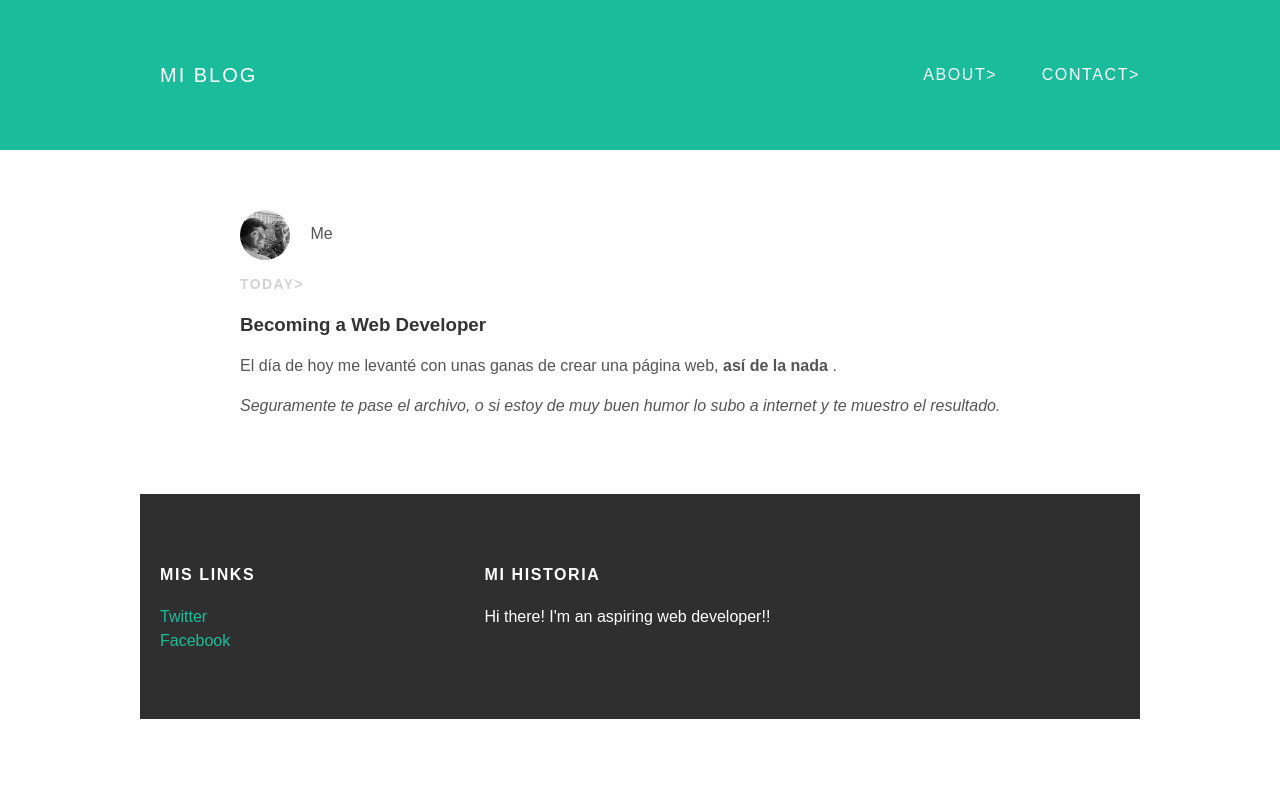
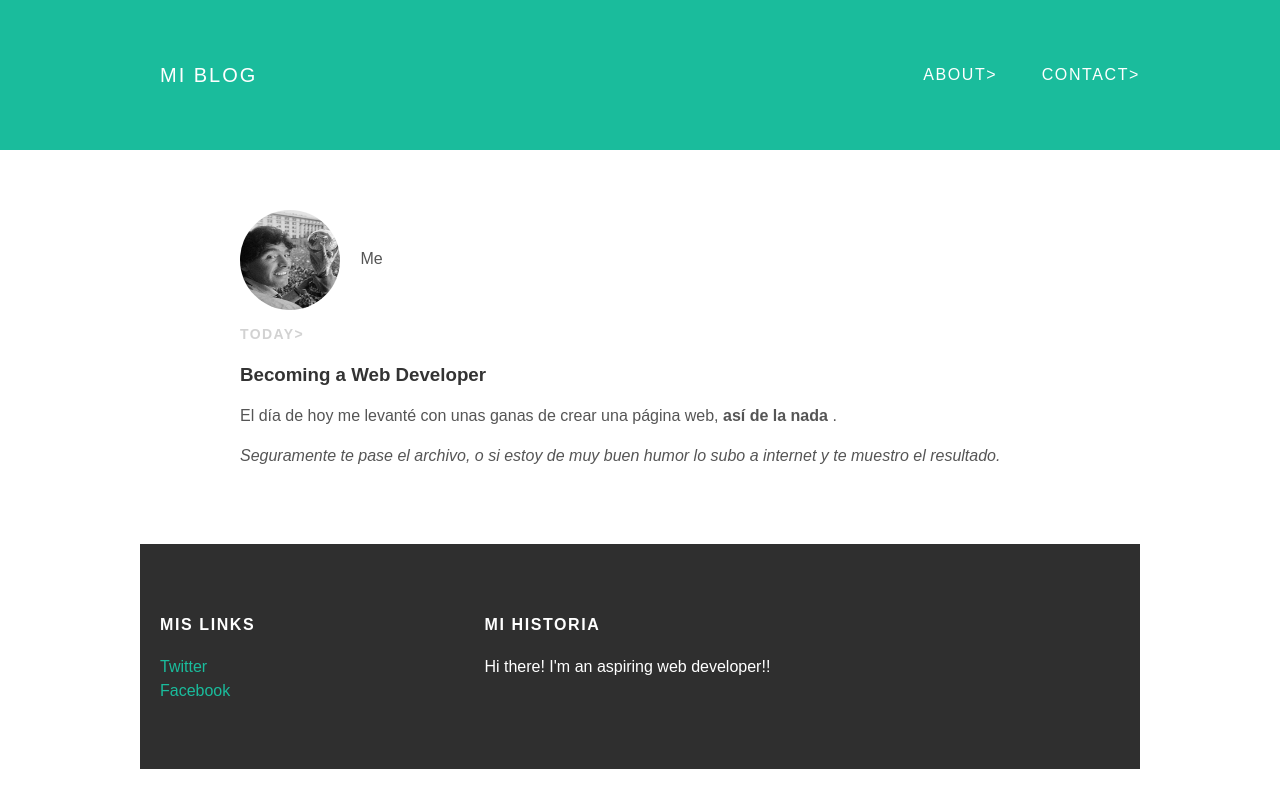
Before and after one commit to Retriux/Retriux.github.io, a plain HTML site: page index.html in a window 1280 px wide. Drawn offline with Linux system fonts and the light colour scheme.

Commit message:
Update style.css

```diff
--- a/style.css
+++ b/style.css
@@ -68,10 +68,10 @@ a:hover {
 	margin: 0 auto;
 	padding: 60px 0;
 }
-.post-author img, .about-author{
+.post-author img, .about-author img{
 	border-radius: 50%;
-	width: 50px;
-	height: 50px;
+	width: 100px;
+	height: 100px;
 	vertical-align: middle;
 }
 .post-author span{
@@ -91,5 +91,5 @@ p {
 	line-height: 1.5;
 }
 .about{
-	text-align: center;
+	text-align: center-block;
 }
```
